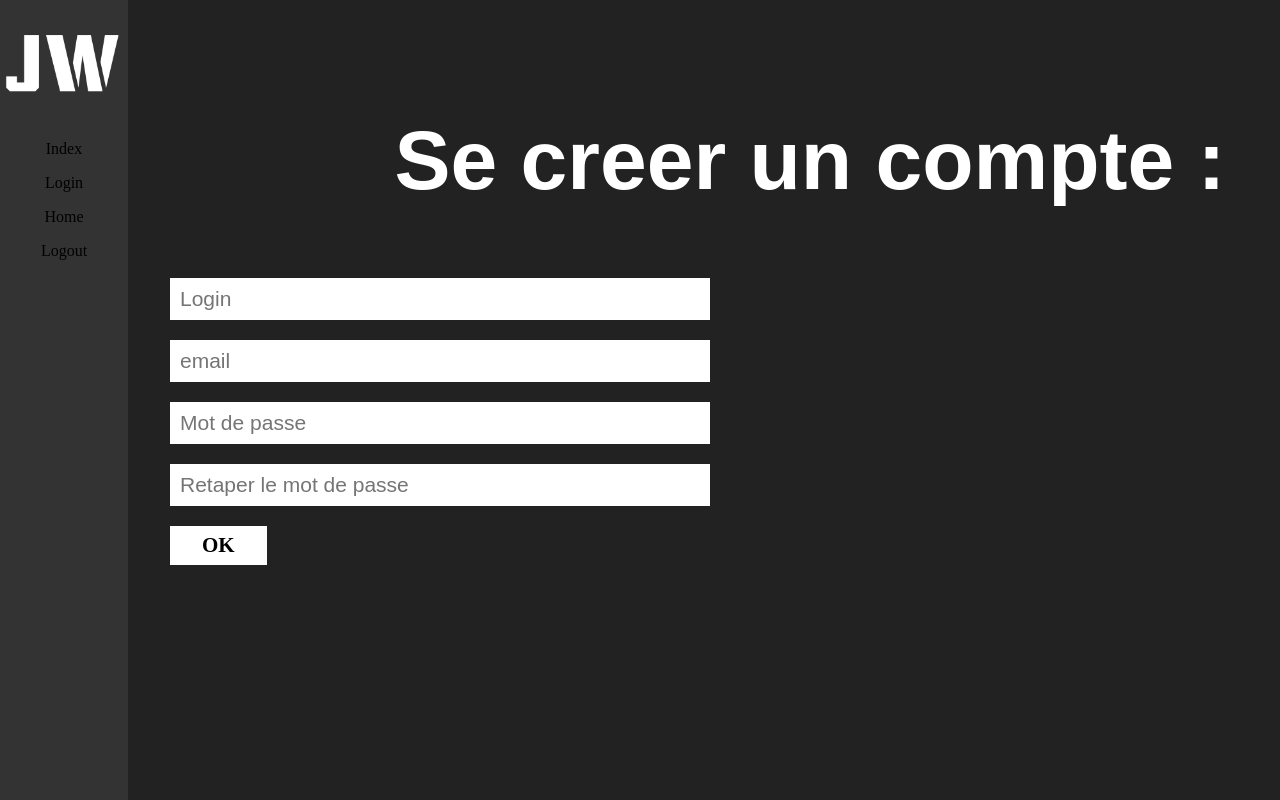
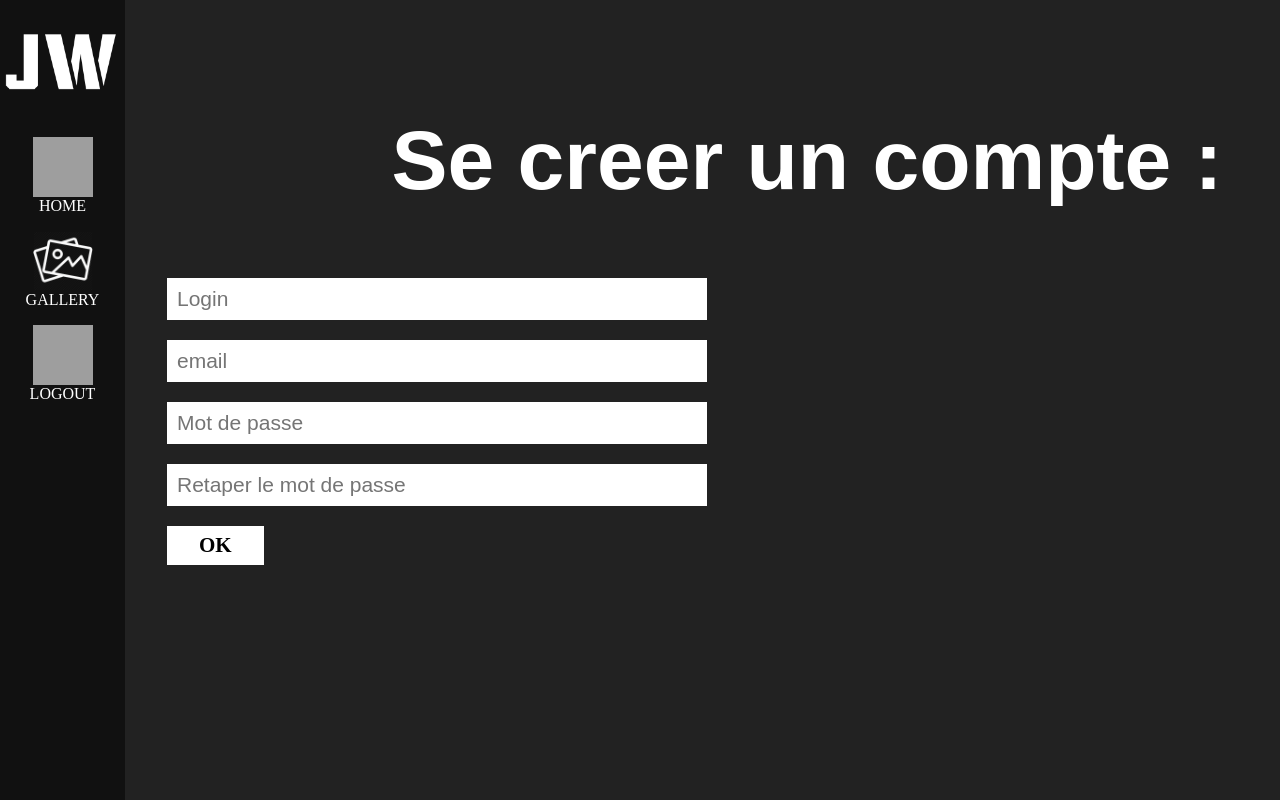
Before and after one commit to jwalle/camagru, a PHP site: page /index.php?login in a window 1280 px wide. Run offline with PHP 8.4, Linux system fonts and the light colour scheme; grey boxes are pictures that could not be loaded.

Commit message:
proper nav-menu

```diff
--- a/login.php
+++ b/login.php
@@ -60,7 +60,7 @@ if (isset($_POST['btn-signup']))
 			{
 				?>
 				<div class="alert">
-					<div class="msg"><i class="glyphicon"></i> &nbsp; <?php echo $error; ?></div>
+					<div class="msg"> <img src="img/alert-icon-1575.png" class="glyphicon"></img> &nbsp; <?php echo $error; ?></div>
 				</div>
 				<?php
 			}
--- a/side_bar.php
+++ b/side_bar.php
@@ -1,9 +1,8 @@
 <div class="menu">
     <ul class='side_nav'>
-    <li><img class="logo" src="img/logo.png"></li>
-    <li><a href='index.php'>Index</a></li>
-    <li><a href='login.php'>Login</a></li>
-    <li><a href='Home.php'>Home</a></li>
-    <li><a href='logout.php'>Logout</a></li>
+        <li><img class="logo" src="img/logo.png"></li>
+        <li><a href='#'><span class="side home"></span>HOME</a></li>
+        <li><a href='#'><span class="side gallery"></span>GALLERY</a></li>
+        <li><a href='#'><span class="side logout"></span>LOGOUT</a></li>
     </ul>
 </div>
--- a/style.css
+++ b/style.css
@@ -16,16 +16,39 @@ body {
 }
 
 .glyphicon{
-    background-image: url("img/alert-icon-1575.png");
+    height: 35px;
+    margin: -8px;
+    margin-left: 5px;
 }
 
+.side {
+    display: inline-block;
+    width: 60px;
+    height: 60px;
+    background-size: cover;
+    background-repeat:no-repeat;
+}
+
+.home {
+    background-image: url("img/home.png");
+}
+
+.gallery {
+    background-image: url("img/album.png");
+}
+
+.logout {
+    display: inline-block;
+    bottom: 0;
+    background-image: url("img/logout.png");
+}
 
 .msg{
     padding: 10px;
 }
 
 .menu{
-    width: 10%;
+    width: 125px;
     display : inline-block;
 }
 
@@ -54,7 +77,7 @@ header {
     color: white;
 }
 
-.logo {width: 100%
+.logo {width: 125px;
 }
 
 .btn{
@@ -114,8 +137,8 @@ ul.side_nav {
     list-style-type: none;
     margin: 0;
     padding: 0;
-    width: 100%;
-    background-color: #333;
+    width: 125px;
+    background-color: #111;
     height: 100%;
     overflow: auto;
 }
@@ -139,7 +162,7 @@ li {
 
 li a {
     display: block;
-    color: #000;
+    color: white;
     padding: 8px 16px;
     text-decoration: none;
 
```
